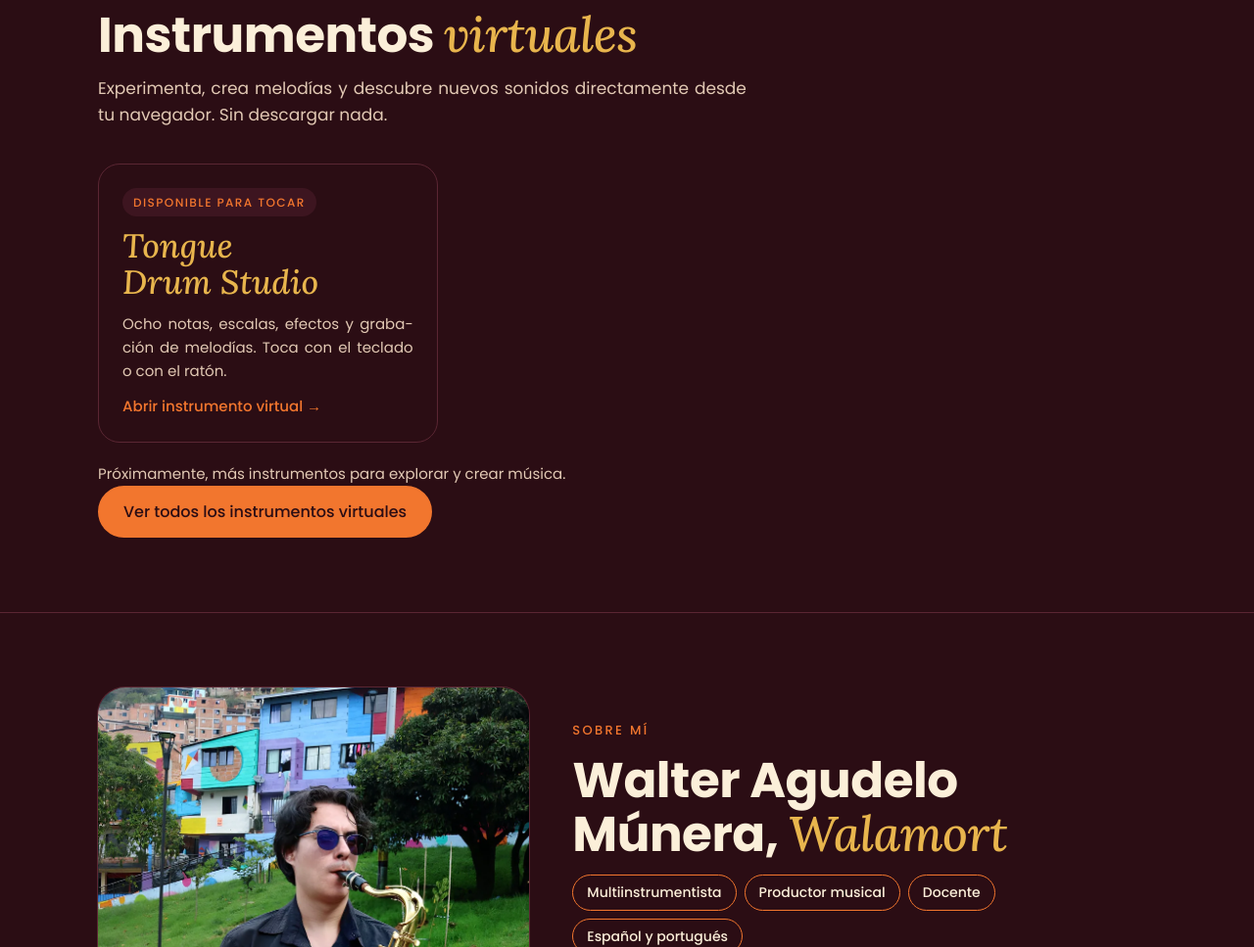
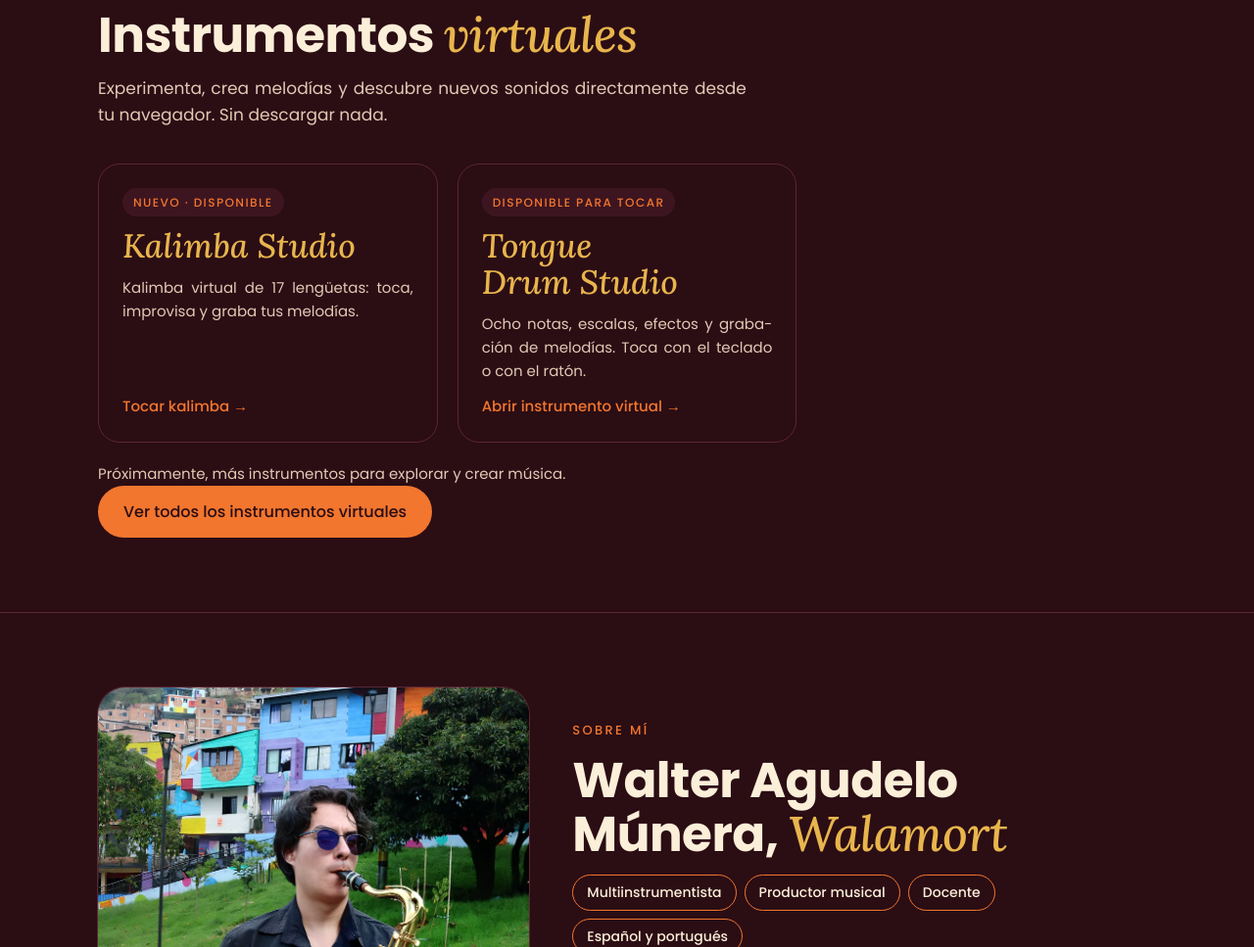
Before and after one commit to walamort/walamort.github.io, a plain HTML site: page index.html in a window 1280 px wide. Shown: the part 3272-4239 px from the top of the page at 98% size. Drawn offline with Linux system fonts and the light colour scheme.

Commit message:
List Kalimba Studio in Walamort virtual instruments

```diff
--- a/index.html
+++ b/index.html
@@ -108,6 +108,7 @@
       <p class="lead">Experimenta, crea melodías y descubre nuevos sonidos directamente desde tu navegador. Sin descargar nada.</p>
     </div>
     <div class="archive">
+      <a class="inst icard" href="instrumentos/kalimba/studio/"><span class="tag">Nuevo · Disponible</span><h3>Kalimba Studio</h3><p>Kalimba virtual de 17 lengüetas: toca, improvisa y graba tus melodías.</p><span class="more">Tocar kalimba →</span></a>
       <a class="inst icard" href="instrumentos/tongue-drum/studio/">
         <span class="tag">Disponible para tocar</span>
         <h3>Tongue Drum Studio</h3>
```
